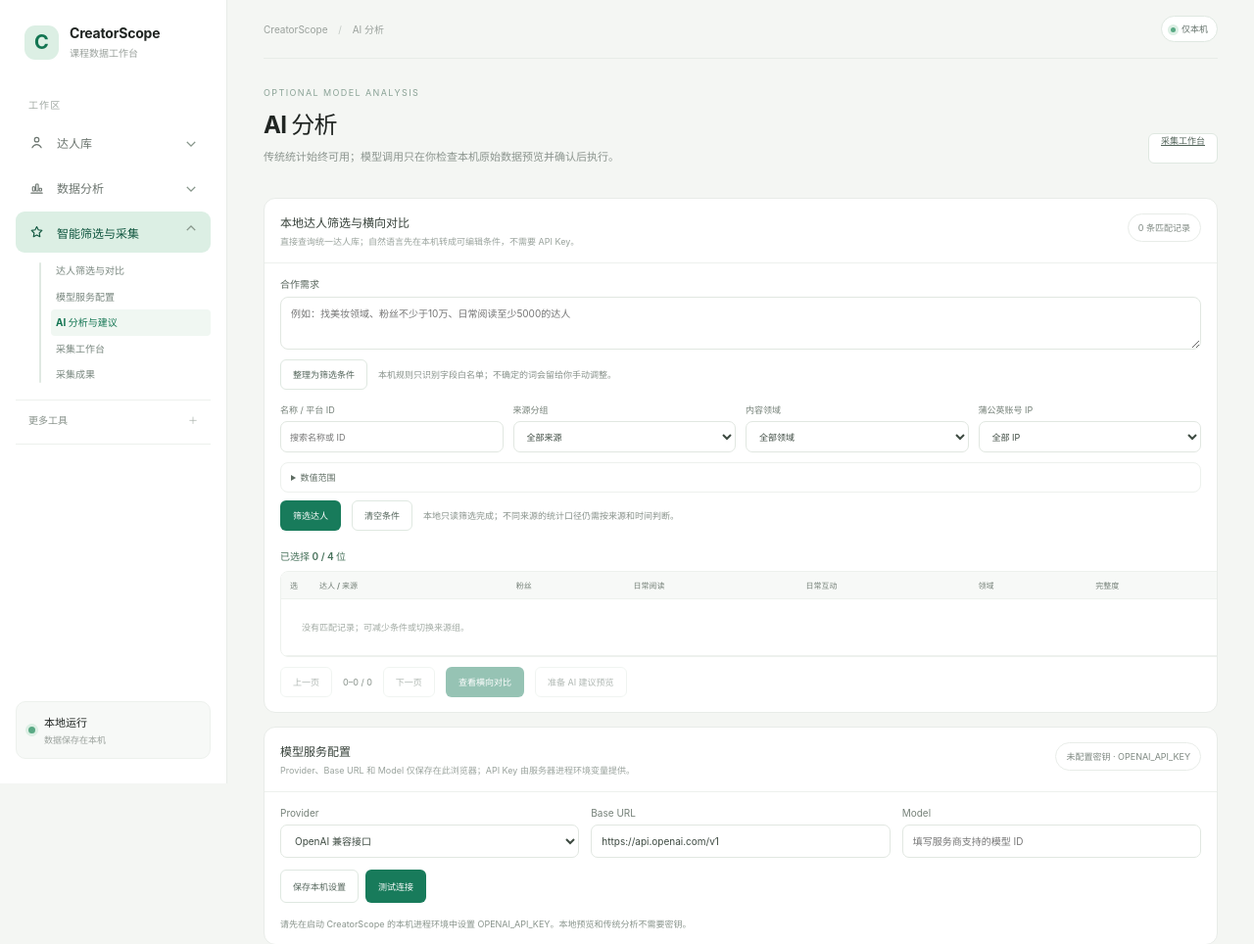
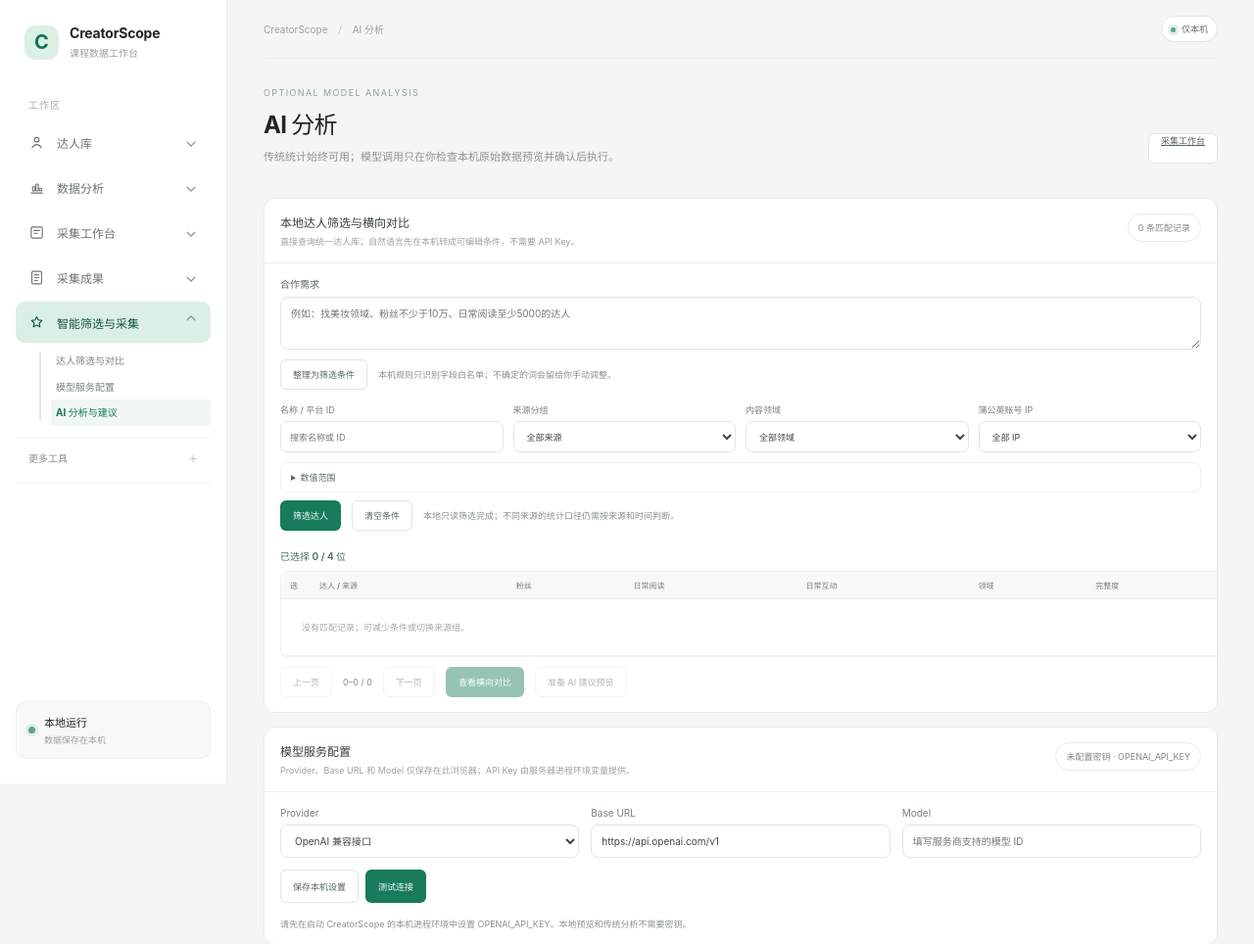
Before and after one commit to Vio-wit/CreatorScope, a Flask app: page /ai in a window 1280 px wide. Shown: the top 964 px of the page at 98% size. Run offline with Flask 3, Linux system fonts and the light colour scheme; data that the repository does not hold is empty; some libraries are stand-ins or nearby versions.

Commit message:
feat: split collection workspace and records into top-level sidebar groups

```diff
--- a/static/js/app.js
+++ b/static/js/app.js
@@ -1005,7 +1005,7 @@
 
   function syncPrimaryNavigation() {
     const hash = window.location.hash;
-    const activeSection = hash === '#creators' ? 'creators' : hash === '#collection' ? 'smart' : 'analytics';
+    const activeSection = hash === '#creators' ? 'creators' : hash === '#collection' ? 'collection' : hash === '#records' ? 'records' : 'analytics';
     document.querySelectorAll('[data-primary-section]').forEach((link) => {
       link.classList.toggle('active', link.dataset.primarySection === activeSection);
     });
--- a/static/js/section-nav.js
+++ b/static/js/section-nav.js
@@ -16,7 +16,8 @@
     if (location.pathname === '/ai') return 'smart';
     if (location.pathname !== '/') return '';
     if (location.hash === '#creators') return 'creators';
-    if (location.hash === '#collection') return 'smart';
+    if (location.hash === '#collection') return 'collection';
+    if (location.hash === '#records') return 'records';
     return 'analytics';
   }
 
@@ -114,7 +115,7 @@
           try { sessionStorage.setItem('creatorscope-nav-target', link.dataset.target); } catch (_) { /* Navigation still works without storage. */ }
           if (location.pathname === '/' && link.dataset.view) {
             event.preventDefault();
-            location.hash = link.dataset.view === 'smart' ? '#collection' : `#${link.dataset.view}`;
+            location.hash = `#${link.dataset.view}`;
           }
           return;
         }
--- a/templates/_sidebar.html
+++ b/templates/_sidebar.html
@@ -22,14 +22,26 @@
       <a href="/#analytics" data-target="#notes" data-view="analytics">笔记内容分析</a>
     </nav>
   </div>
+  <div class="nav-group" data-nav-group="collection">
+    <div class="nav-group-heading"><a class="nav-item" data-primary-section="collection" href="/#collection"><svg class="nav-icon" viewBox="0 0 24 24" fill="none" stroke="currentColor" stroke-width="1.6" stroke-linecap="round" stroke-linejoin="round" aria-hidden="true"><rect x="4" y="4" width="16" height="16" rx="2"/><path d="M8 9h8M8 13h5"/></svg>采集工作台</a><button class="nav-expand" type="button" aria-expanded="false" aria-label="展开采集工作台目录">⌄</button></div>
+    <nav class="section-nav" aria-label="采集工作台目录" hidden><div class="section-nav-track"><span class="section-nav-progress"></span></div>
+      <a href="/#collection" data-target="#collection" data-view="collection">采集工作台</a>
+    </nav>
+  </div>
+  <div class="nav-group" data-nav-group="records">
+    <div class="nav-group-heading"><a class="nav-item" data-primary-section="records" href="/#records"><svg class="nav-icon" viewBox="0 0 24 24" fill="none" stroke="currentColor" stroke-width="1.6" stroke-linecap="round" stroke-linejoin="round" aria-hidden="true"><rect x="5" y="3" width="14" height="18" rx="2"/><path d="M9 8h6M9 12h6M9 16h4"/></svg>采集成果</a><button class="nav-expand" type="button" aria-expanded="false" aria-label="展开采集成果目录">⌄</button></div>
+    <nav class="section-nav" aria-label="采集成果目录" hidden><div class="section-nav-track"><span class="section-nav-progress"></span></div>
+      <a href="/#records" data-target="#records" data-view="records">当前样本字段</a>
+      <a href="/#recordDetails" data-target="#recordDetails" data-view="records">样本字段值</a>
+      <a href="/#fieldDictionary" data-target="#fieldDictionary" data-view="records">蒲公英字段目录</a>
+    </nav>
+  </div>
   <div class="nav-group" data-nav-group="smart">
     <div class="nav-group-heading"><a class="nav-item {% if request.path == '/ai' %}active{% endif %}" data-primary-section="smart" href="/ai"><svg class="nav-icon" viewBox="0 0 24 24" fill="none" stroke="currentColor" stroke-width="1.6" stroke-linecap="round" stroke-linejoin="round" aria-hidden="true"><path d="M12 3.5l2.3 4.7 5.2.8-3.8 3.7.9 5.2-4.6-2.4-4.6 2.4.9-5.2L4.5 9l5.2-.8z"/></svg>智能筛选与采集</a><button class="nav-expand" type="button" aria-expanded="false" aria-label="展开智能筛选与采集目录">⌄</button></div>
     <nav class="section-nav" aria-label="智能筛选与采集目录" hidden><div class="section-nav-track"><span class="section-nav-progress"></span></div>
       <a href="/ai" data-target=".unified-selector-card" data-page="ai">达人筛选与对比</a>
       <a href="/ai" data-target=".ai-settings-card:not(.unified-selector-card)" data-page="ai">模型服务配置</a>
       <a href="/ai" data-target=".ai-scope-card" data-page="ai">AI 分析与建议</a>
-      <a href="/#collection" data-target="#collection" data-view="smart">采集工作台</a>
-      <a href="/#collection" data-target="#records" data-view="smart">采集成果</a>
     </nav>
   </div>
   <details class="nav-more" {% if request.path in ['/comments', '/quality', '/report', '/news'] %}open{% endif %}>
```
Also changed, not shown: templates/index.html (+5 -5 lines).
